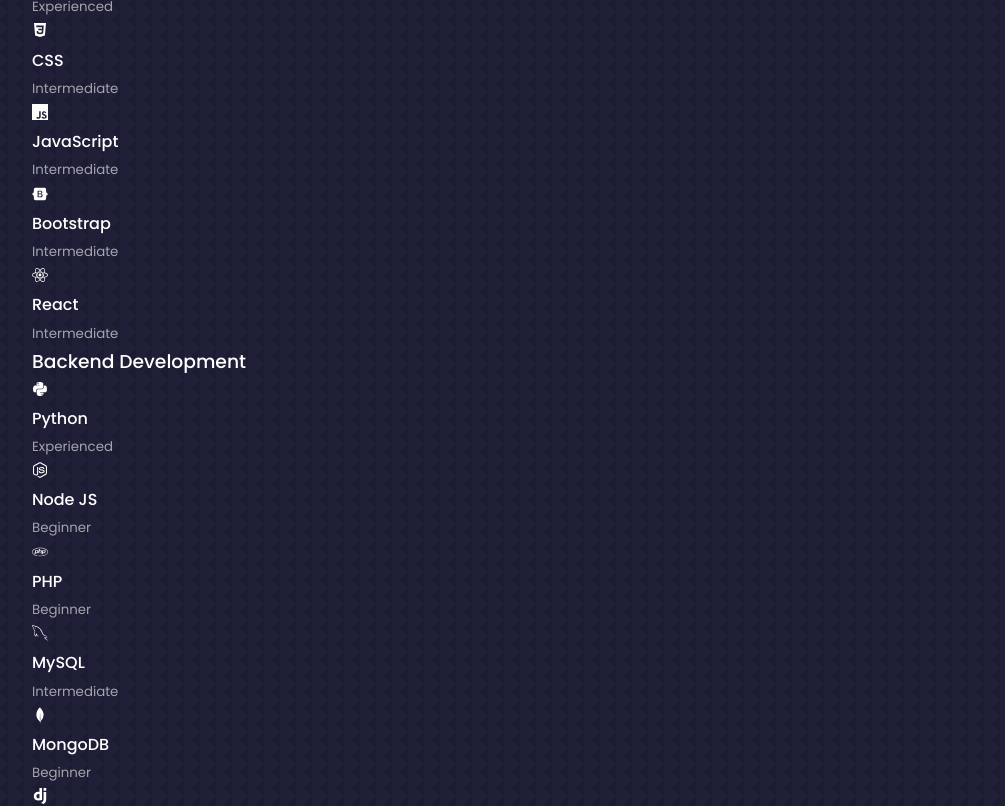
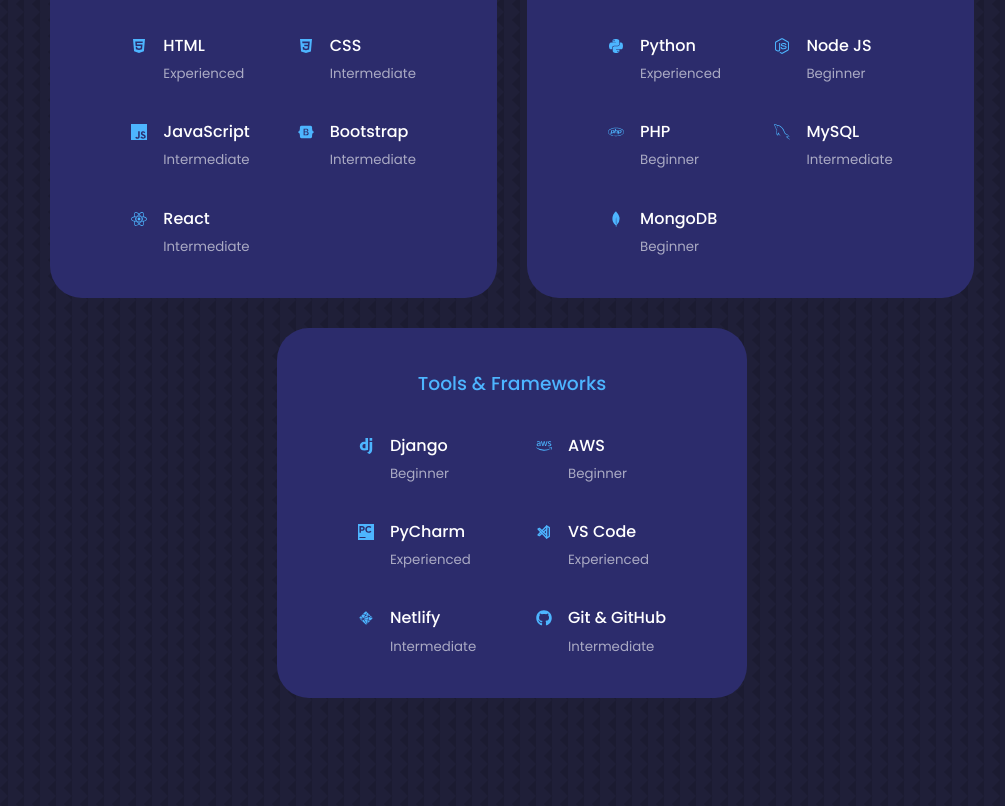
Before and after one commit to ananya-gta/my-portfolio-website, a React (Create React App) app: page / in a window 1280 px wide. Shown: the part 1860-2666 px from the top of the page, without its empty margins (128-1133 px from the left). Built offline with nearby package versions, Linux system fonts and the light colour scheme.

Commit message:
Completed styling of skills section

```diff
--- a/src/components/skills/Skills.jsx
+++ b/src/components/skills/Skills.jsx
@@ -1,54 +1,69 @@
 import React from "react";
 import "./skills.css";
-import { FaHtml5 } from "react-icons/fa";
+import {
+  FaHtml5,
+  FaBootstrap,
+  FaReact,
+  FaPython,
+  FaNodeJs,
+  FaPhp,
+  FaAws,
+  FaGithub,
+} from "react-icons/fa";
 import { IoLogoCss3 } from "react-icons/io";
-import { SiJavascript } from "react-icons/si";
-import { FaBootstrap } from "react-icons/fa";
-import { FaReact } from "react-icons/fa";
-import { FaPython } from "react-icons/fa";
-import { FaNodeJs } from "react-icons/fa";
-import { FaPhp } from "react-icons/fa";
+import { SiJavascript, SiMongodb, SiDjango, SiPycharm } from "react-icons/si";
 import { GrMysql } from "react-icons/gr";
-import { SiMongodb } from "react-icons/si";
-import { SiDjango } from "react-icons/si";
+import { BiLogoNetlify } from "react-icons/bi";
+import { TbBrandVscode } from "react-icons/tb";
 
 const Skills = () => {
   return (
     <section id="skills">
+      <h5>What Skills I Have</h5>
       <h2>My Skills</h2>
 
-      <div className="container skills__container">
+      <div className="skills__container">
         <div className="skills_frontend">
           <h3>Frontend Development</h3>
-          <div className="skills_content">
+          <div className="skills__content">
             <article className="skills_details">
-              <FaHtml5 />
+              <FaHtml5 className="skills_details-icon" />
+              <div>
                 <h4>HTML</h4>
                 <small className="text-light">Experienced</small>
+              </div>
             </article>
 
             <article className="skills_details">
-              <IoLogoCss3 />
+              <IoLogoCss3 className="skills_details-icon" />
+              <div>
                 <h4>CSS</h4>
                 <small className="text-light">Intermediate</small>
+              </div>
             </article>
 
             <article className="skills_details">
-              <SiJavascript />
+              <SiJavascript className="skills_details-icon" />
+              <div>
                 <h4>JavaScript</h4>
                 <small className="text-light">Intermediate</small>
+              </div>
             </article>
 
             <article className="skills_details">
-              <FaBootstrap />
+              <FaBootstrap className="skills_details-icon" />
+              <div>
                 <h4>Bootstrap</h4>
                 <small className="text-light">Intermediate</small>
+              </div>
             </article>
 
             <article className="skills_details">
-              <FaReact />
+              <FaReact className="skills_details-icon" />
+              <div>
                 <h4>React</h4>
                 <small className="text-light">Intermediate</small>
+              </div>
             </article>
           </div>
         </div>
@@ -56,46 +71,103 @@
 
         <div className="skills__backend">
           <h3>Backend Development</h3>
-          <div className="skills_content">
+          <div className="skills__content">
             <article className="skills_details">
-              <FaPython />
+              <FaPython className="skills_details-icon" />
+              <div>
                 <h4>Python</h4>
                 <small className="text-light">Experienced</small>
+              </div>
             </article>
 
             <article className="skills_details">
-            <FaNodeJs />
+              <FaNodeJs className="skills_details-icon" />
+              <div>
                 <h4>Node JS</h4>
                 <small className="text-light">Beginner</small>
+              </div>
             </article>
 
             <article className="skills_details">
-            <FaPhp />
+              <FaPhp className="skills_details-icon" />
+              <div>
                 <h4>PHP</h4>
                 <small className="text-light">Beginner</small>
+              </div>
             </article>
 
             <article className="skills_details">
-            <GrMysql />
+              <GrMysql className="skills_details-icon" />
+              <div>
                 <h4>MySQL</h4>
                 <small className="text-light">Intermediate</small>
+              </div>
             </article>
 
             <article className="skills_details">
-            <SiMongodb />
+              <SiMongodb className="skills_details-icon" />
+              <div>
                 <h4>MongoDB</h4>
                 <small className="text-light">Beginner</small>
-            </article>
-
-            <article className="skills_details">
-            <SiDjango />
-              <h4>Django</h4>
-              <small className="text-light">Beginner</small>
+              </div>
             </article>
           </div>
         </div>
         {/* END OF BACKEND */}
 
+        <div className="skills_tools_and_frameworks">
+          <h3>Tools & Frameworks</h3>
+          <div className="skills__content">
+            <article className="skills_details">
+              <SiDjango className="skills_details-icon" />
+              <div>
+                <h4>Django</h4>
+                <small className="text-light">Beginner</small>
+              </div>
+            </article>
+
+            <article className="skills_details">
+              <FaAws className="skills_details-icon" />
+              <div>
+                <h4>AWS</h4>
+                <small className="text-light">Beginner</small>
+              </div>
+            </article>
+
+            <article className="skills_details">
+              <SiPycharm className="skills_details-icon" />
+              <div>
+                <h4>PyCharm</h4>
+                <small className="text-light">Experienced</small>
+              </div>
+            </article>
+
+            <article className="skills_details">
+              <TbBrandVscode className="skills_details-icon" />
+              <div>
+                <h4>VS Code</h4>
+                <small className="text-light">Experienced</small>
+              </div>
+            </article>
+
+            <article className="skills_details">
+              <BiLogoNetlify className="skills_details-icon" />
+              <div>
+                <h4>Netlify</h4>
+                <small className="text-light">Intermediate</small>
+              </div>
+            </article>
+
+            <article className="skills_details">
+              <FaGithub className="skills_details-icon" />
+              <div>
+                <h4>Git & GitHub</h4>
+                <small className="text-light">Intermediate</small>
+              </div>
+            </article>
+          </div>
+        </div>
+        {/* END OF TOOLS & FRAMEWORKS */}
       </div>
     </section>
   );
--- a/src/components/skills/skills.css
+++ b/src/components/skills/skills.css
@@ -0,0 +1,76 @@
+.skills__container {
+  /* display: grid;
+  grid-template-columns: 1fr 1fr 1fr 1fr;
+  gap: 2rem; */
+  display: flex;
+  justify-content: center;
+  flex-wrap: wrap;
+  gap: 30px;
+}
+
+.skills__container > div {
+  background: var(--color-bg-variant);
+  padding: 2.4rem 5rem;
+  border-radius: 2rem;
+  border: 1px solid transparent;
+  transition: var(--transition);
+}
+
+.skills__container > div:hover {
+  background: transparent;
+  border-color: var(--color-primary-variant);
+  cursor: default;
+}
+
+.skills__container > div h3 {
+  text-align: center;
+  margin-bottom: 2rem;
+  color: var(--color-primary);
+}
+
+.skills__content {
+  display: grid;
+  grid-template-columns: 1fr 1fr;
+  row-gap: 2rem;
+  column-gap: 3rem;
+}
+
+.skills_details {
+  display: flex;
+  gap: 1rem;
+}
+
+.skills_details-icon {
+  margin-top: 6px;
+  color: var(--color-primary);
+}
+
+/* ========== MEDIA QUERIES (MEDIUM SCREEN DEVICES) TABLETS ============ */
+@media screen and (max-width: 1024px) {
+  .skills__container {
+    flex-direction: column;
+  }
+
+  .skills__container > div {
+    width: 80%;
+    padding: 2rem;
+    margin: 0 auto;
+  }
+
+  .skills__content {
+    column-gap: 1rem;
+  }
+}
+
+/* ========== MEDIA QUERIES (SMALL SCREEN DEVICES) MOBILE PHONES ============ */
+@media screen and (max-width: 600px) {
+    /* .skills__container {
+        gap: 1rem;
+    } */
+
+    /* .skills__container > div {
+        width: 100%;
+        padding: 2rem 1rem;
+
+    } */
+}
```
Lines whose indentation alone changed are shown as unchanged.
